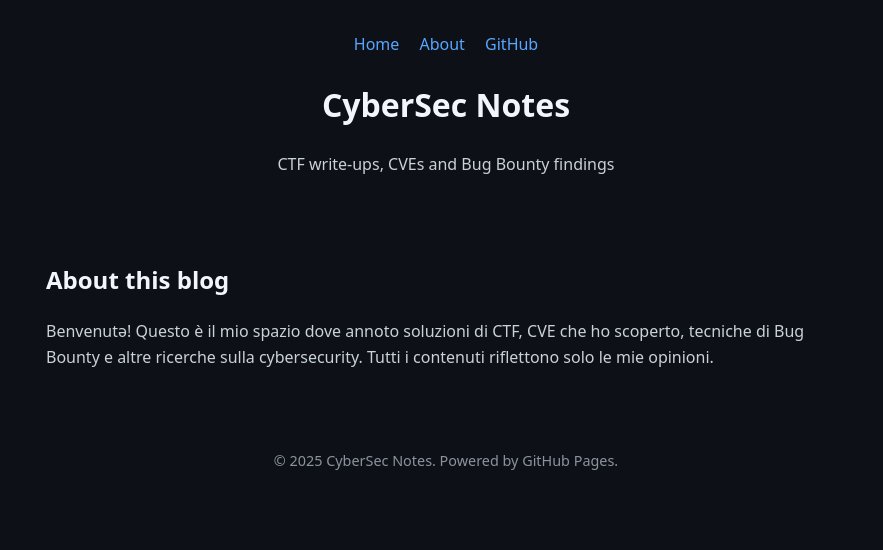
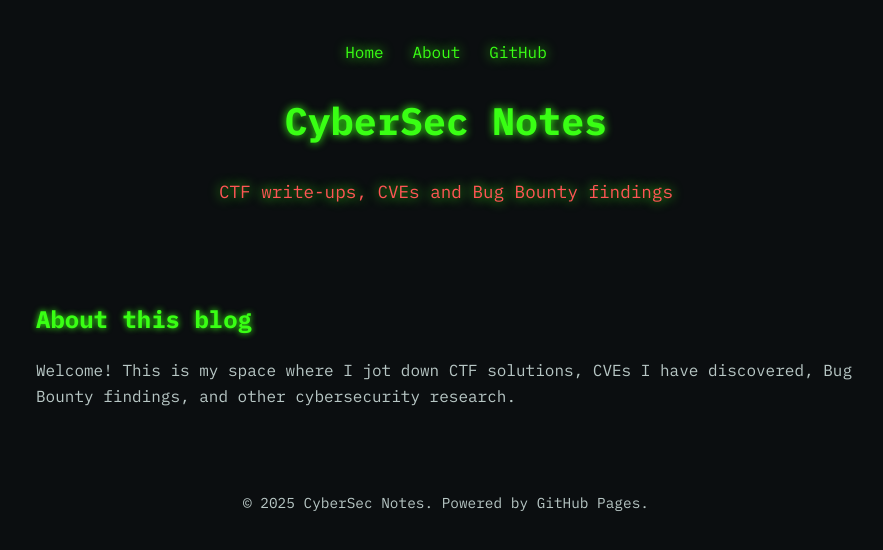
Before and after one commit to r3verii/r3verii.github.io, a Jekyll site: the page built from about.md, in a window 1280 px wide. Shown: the top 550 px of the page, without its empty margins (194-1077 px from the left). Built offline with Jekyll 4.4.1, drawn with Linux system fonts in a browser that asks for light colours.

Commit message:
update
update

```diff
--- a/_layouts/default.html
+++ b/_layouts/default.html
@@ -4,6 +4,9 @@
     <meta charset="UTF-8">
     <title>{{ page.title }} | {{ site.title }}</title>
     <meta name="viewport" content="width=device-width, initial-scale=1">
+    <link rel="preconnect" href="https://fonts.googleapis.com">
+    <link rel="preconnect" href="https://fonts.gstatic.com" crossorigin>
+    <link href="https://fonts.googleapis.com/css2?family=IBM+Plex+Mono:wght@400;700&display=swap" rel="stylesheet">
     {%- seo -%}
     <link rel="stylesheet" href="{{ '/assets/css/style.css' | relative_url }}">
   </head>
--- a/about.md
+++ b/about.md
@@ -4,4 +4,4 @@
 ---
 ## About this blog
 
-Benvenutə! Questo è il mio spazio dove annoto soluzioni di CTF, CVE che ho scoperto, tecniche di Bug Bounty e altre ricerche sulla cybersecurity. Tutti i contenuti riflettono solo le mie opinioni.
+Welcome! This is my space where I jot down CTF solutions, CVEs I have discovered, Bug Bounty findings, and other cybersecurity research.
--- a/assets/css/style.css
+++ b/assets/css/style.css
@@ -1,14 +1,72 @@
-body { margin:0; font-family: system-ui, sans-serif; background:#0d1117; color:#c9d1d9; line-height:1.6; }
-a { color:#58a6ff; text-decoration:none; }
-a:hover { text-decoration:underline; }
-.container { max-width: 800px; margin:0 auto; padding:1rem; }
-.site-header { text-align:center; padding:2rem 1rem; }
-.nav { margin-bottom:1rem; }
-.nav-item { margin:0 .5rem; }
-.posts-list { margin-top:2rem; }
-.post-item { margin-bottom:2rem; }
-.post-title { margin-top:0; }
-.post-meta { color:#8b949e; font-size:.9rem; margin-bottom:1rem; }
-h1,h2,h3,h4 { color:#f0f6fc; }
-pre, code { background:#161b22; padding:.2rem .4rem; border-radius:4px; }
-.footer { text-align:center; padding:2rem 1rem; font-size:.9rem; color:#8b949e; }
+/* CyberSec Blog v2 – hacking vibe */
+body {
+  margin:0;
+  font-family: 'IBM Plex Mono', 'Courier New', monospace;
+  background:#0b0e10;
+  color:#b8c7c5;
+  line-height:1.6;
+}
+a {
+  color:#39ff14;
+  text-decoration:none;
+  transition:color .2s ease-in-out, text-shadow .2s;
+}
+a:hover {
+  color:#ff5555;
+  text-shadow:0 0 6px #ff2222;
+}
+.container {
+  max-width: 820px;
+  margin:0 auto;
+  padding:1rem;
+}
+.site-header {
+  text-align:center;
+  padding:2.5rem 1rem;
+  animation:pulse 4s infinite alternate;
+}
+.site-title {
+  font-size:2.4rem;
+  color:#39ff14;
+  text-shadow:0 0 8px #39ff14;
+}
+.site-description {
+  color:#ff5555;
+  font-size:1.1rem;
+}
+.nav {
+  margin-bottom:1rem;
+}
+.nav-item {
+  margin:0 .6rem;
+}
+h1,h2,h3,h4 {
+  color:#39ff14;
+  text-shadow:0 0 6px #39ff14;
+}
+.post-item time {
+  color:#ff5555;
+}
+.post-meta {
+  color:#ff5555;
+  font-size:.9rem;
+  margin-bottom:1rem;
+}
+pre, code {
+  background:#000000;
+  color:#39ff14;
+  border:1px solid #39ff14;
+  padding:.25rem .5rem;
+  border-radius:4px;
+  box-shadow:0 0 6px #39ff14;
+}
+.footer {
+  text-align:center;
+  padding:2.2rem 1rem;
+  font-size:.9rem;
+  color:#b8c7c5;
+}
+@keyframes pulse {
+  from { text-shadow:0 0 6px #39ff14; }
+  to { text-shadow:0 0 12px #39ff14; }
+}
```
Also changed, not shown: _posts/2025-07-07-welcome.md (added, +6 -0 lines).
